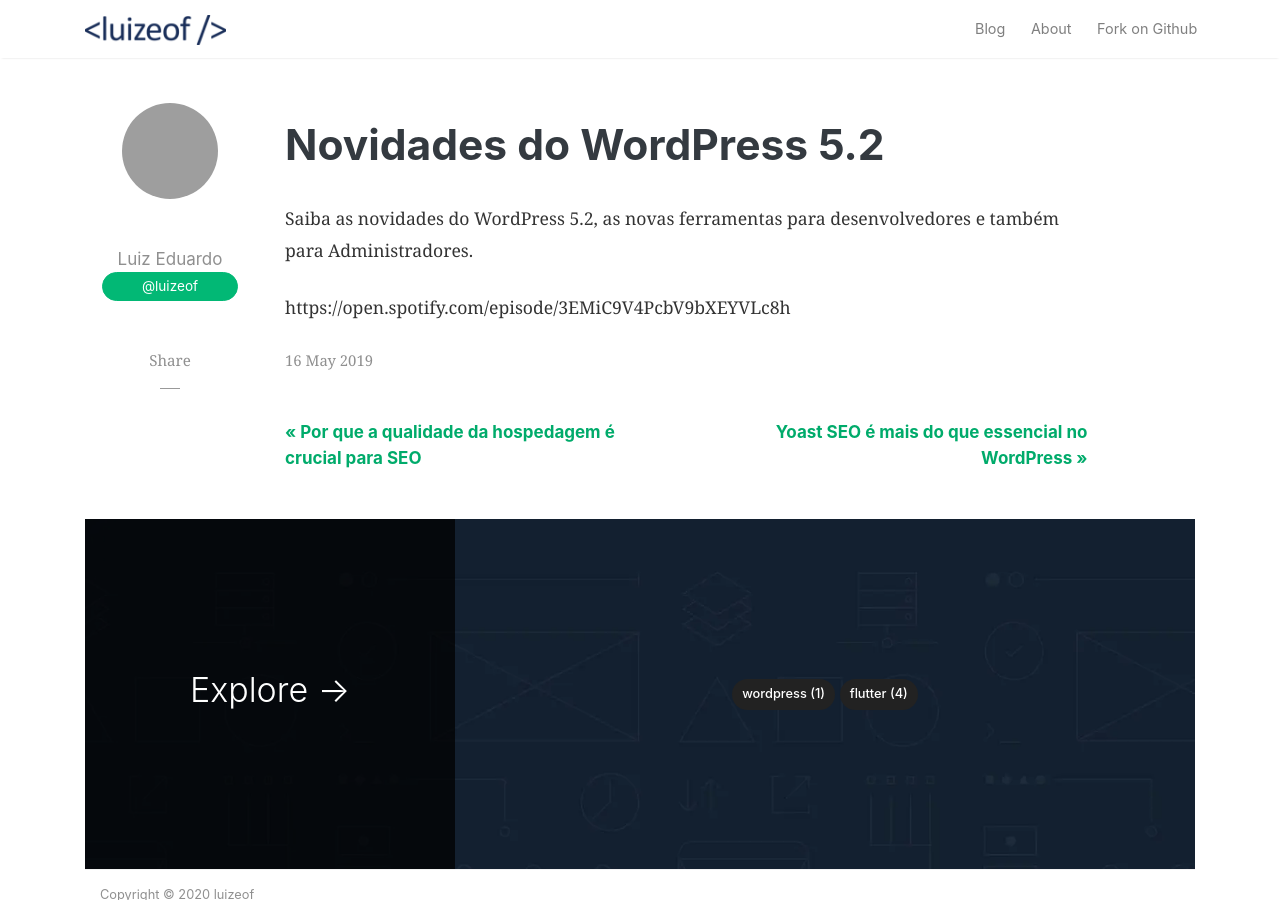
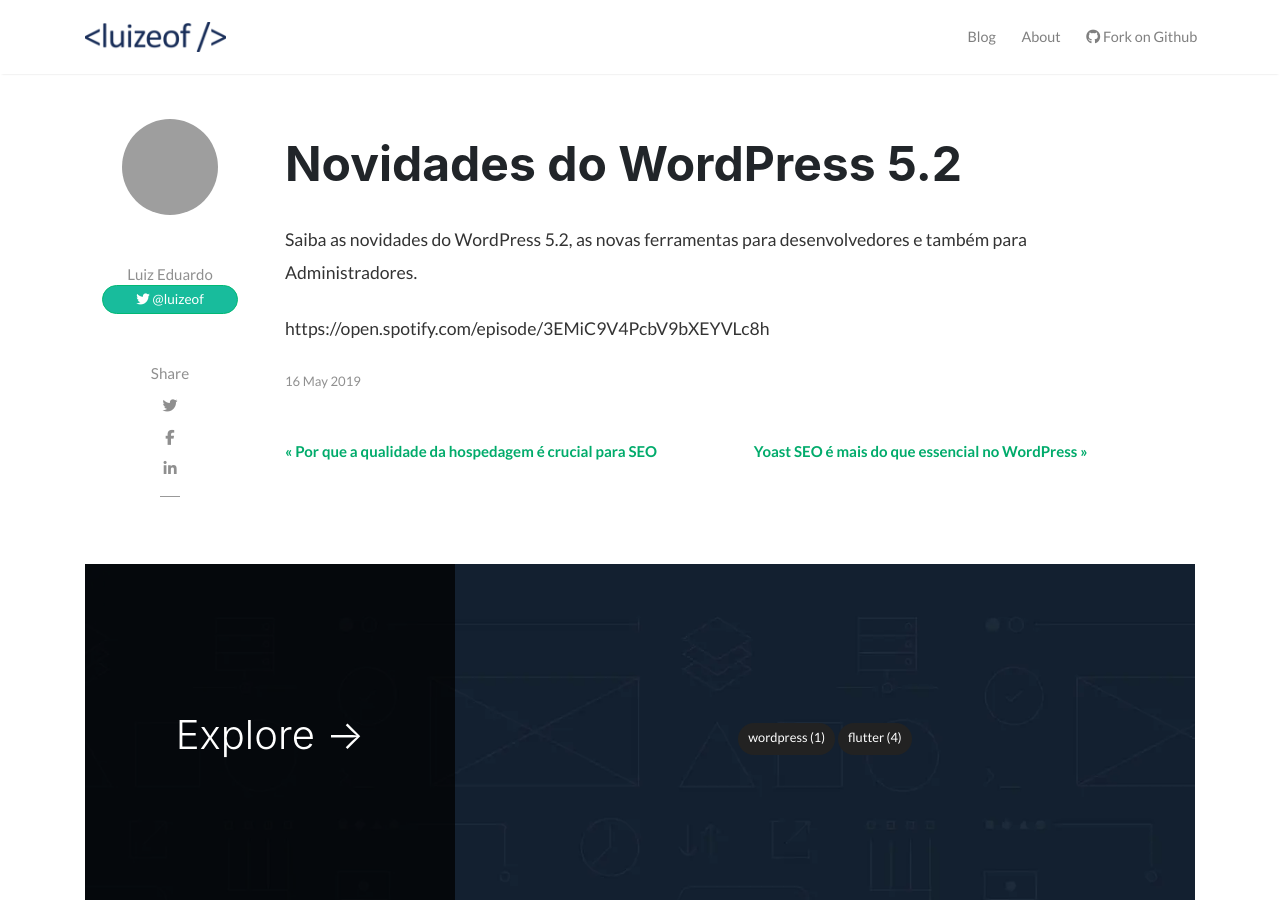
Before and after one commit to luizeof/www.luizeof.com.br, a Jekyll site: the page built from _posts/2019-05-16-novidades-do-wordpress-5-2.md, in a window 1280 px wide and 900 px high. Built offline with Jekyll 4.4.1, drawn with Linux system fonts in a browser that asks for light colours; nearby versions of some CDN libraries; grey boxes are pictures that could not be loaded.

Commit message:
FontAwesome 5

```diff
--- a/_includes/share.html
+++ b/_includes/share.html
@@ -13,7 +13,7 @@
                 <a target="_blank" class="link-dark" href="https://www.luizeof.com.br">Luiz Eduardo</a><a
                     target="_blank" href="https://twitter.com/luizeof"
                     class="btn btn-success text-white btn-block follow">
-                    @luizeof</a>
+                    <i class="fab fa-twitter"></i> @luizeof</a>
                 <span class="author-description">{{ author.description }}</span>
             </div>
 
--- a/_layouts/default.html
+++ b/_layouts/default.html
@@ -10,10 +10,12 @@
     <link rel='dns-prefetch' href='//www.luizeof.com.br' />
     <link rel='dns-prefetch' href='//stackpath.bootstrapcdn.com' />
     <title>{{ page.title }} | {{site.name}}</title>
-    <link rel="stylesheet" href="https://bootswatch.com/4/litera/bootstrap.min.css">
+    <link rel="stylesheet" href="https://bootswatch.com/4/flatly/bootstrap.min.css">
     <link href="{{ site.baseurl }}/assets/css/screen.css" rel="stylesheet">
     <link href="{{ site.baseurl }}/assets/css/main.css" rel="stylesheet">
     <script async src="https://www.googletagmanager.com/gtag/js?id=UA-154888688-1"></script>
+    <script async defer src="https://kit.fontawesome.com/74938d49e0.js" crossorigin="anonymous"></script>
+
     <script>
         window.dataLayer = window.dataLayer || [];
 
@@ -31,15 +33,6 @@
 {% capture layout %}{% if page.layout %}layout-{{ page.layout }}{% endif %}{% endcapture %}
 
 <body class="{{layout}}">
-
-    <!-- defer loading of font and font awesome -->
-    <noscript id="deferred-styles">
-        <link href="https://fonts.googleapis.com/css?family=Righteous%7CMerriweather:300,300i,400,400i,700,700i"
-            rel="stylesheet">
-        <link rel="stylesheet" href="https://use.fontawesome.com/releases/v5.0.13/css/all.css"
-            integrity="sha384-DNOHZ68U8hZfKXOrtjWvjxusGo9WQnrNx2sqG0tfsghAvtVlRW3tvkXWZh58N9jp" crossorigin="anonymous">
-    </noscript>
-
 
     <!-- Begin Menu Navigation
 ================================================== -->
```
